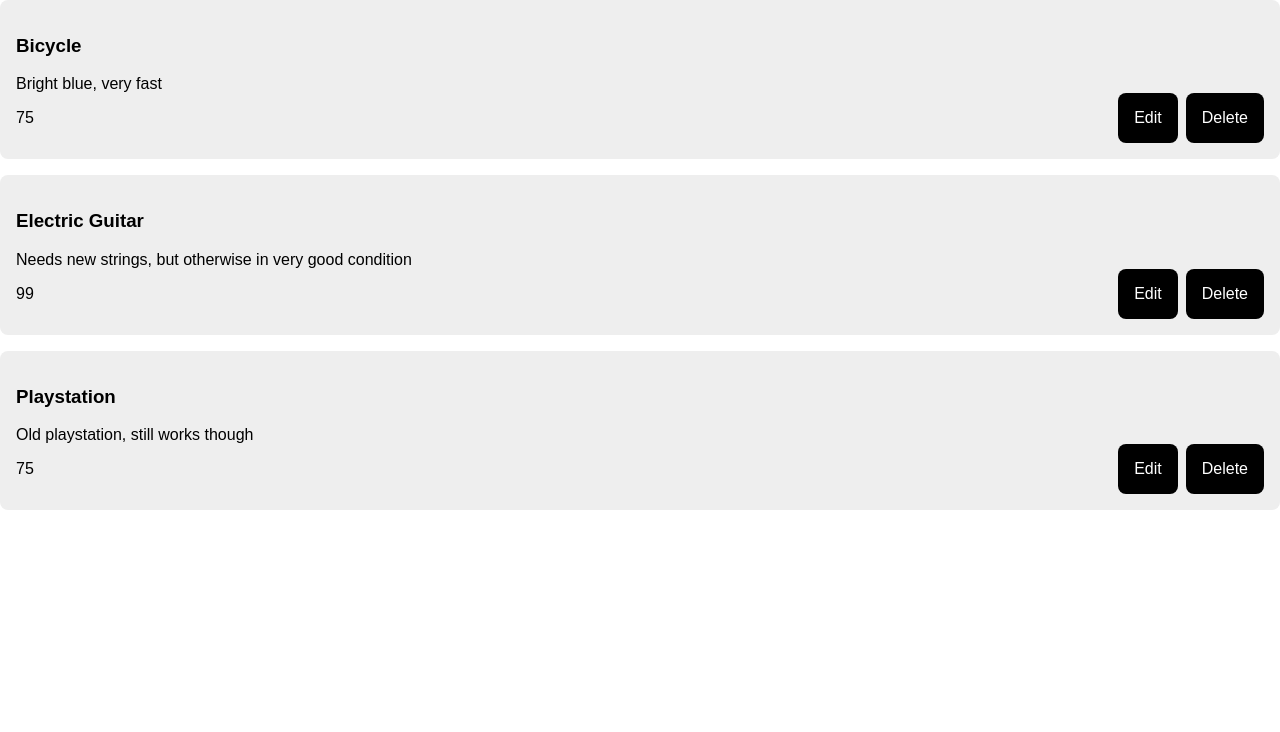
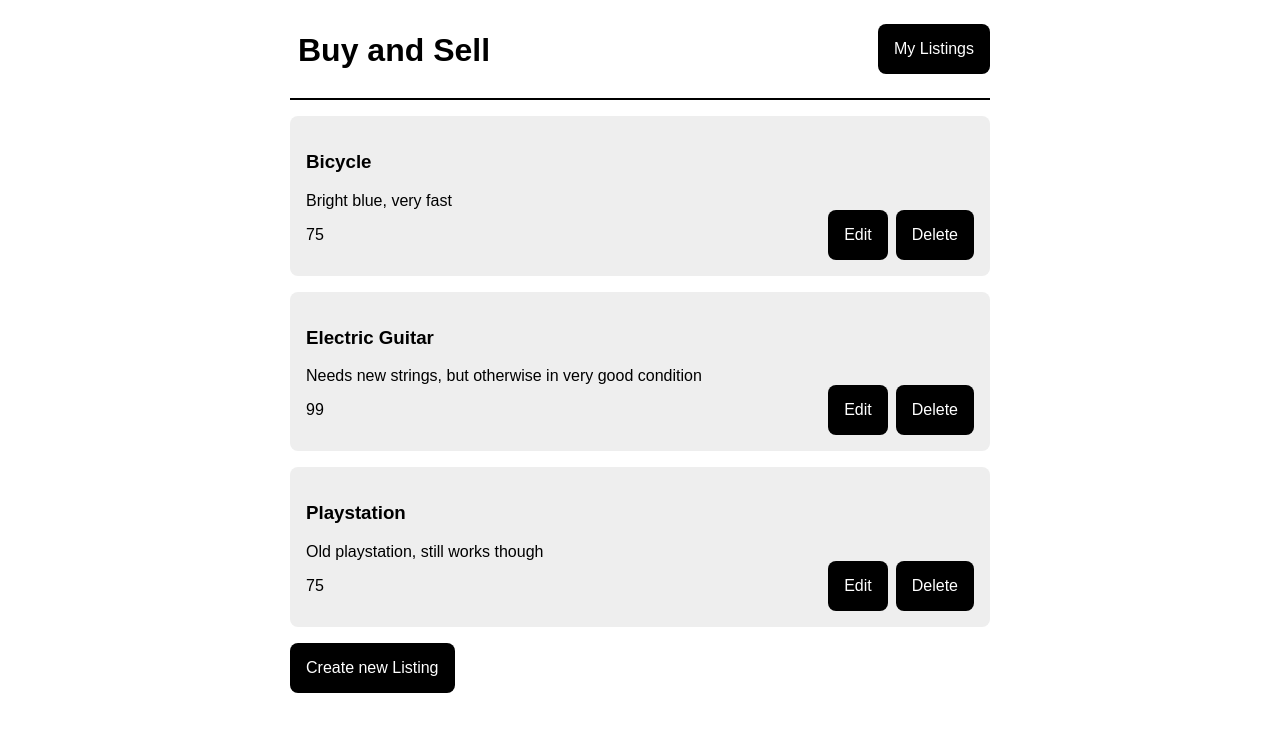
Before and after one commit to honorezemagho/buy-and-sell, an Angular app: page /my-listings in a window 1280 px wide. Shown: the top 732 px of the page. Built offline with nearby package versions, Linux system fonts and the light colour scheme.

Commit message:
add navbar component and finish with the frontend part

```diff
--- a/src/app/app.component.html
+++ b/src/app/app.component.html
@@ -1,2 +1,9 @@
-<router-outlet></router-outlet>
+<div class="page-wrap">
+    <div id="max-width-column">
+        <app-navbar></app-navbar>
+        <div class="content-wrap"></div>
+        <router-outlet></router-outlet>
+    </div>
+</div>
+
 <!-- It's the location on the page where the component matching the current route will be rendered-->
--- a/src/app/app.module.ts
+++ b/src/app/app.module.ts
@@ -10,6 +10,8 @@
 import { NewListingPageComponent } from './new-listing-page/new-listing-page.component';
 import { EditListingPageComponent } from './edit-listing-page/edit-listing-page.component';
 import {FormsModule} from '@angular/forms';
+import { ListingDataFormComponent } from './listing-data-form/listing-data-form.component';
+import { NavbarComponent } from './navbar/navbar.component';
 
 @NgModule({
   declarations: [
@@ -19,7 +21,9 @@
     ContactPageComponent,
     MyListingsPageComponent,
     NewListingPageComponent,
-    EditListingPageComponent
+    EditListingPageComponent,
+    ListingDataFormComponent,
+    NavbarComponent
   ],
   imports: [
     BrowserModule,
--- a/src/app/my-listings-page/my-listings-page.component.html
+++ b/src/app/my-listings-page/my-listings-page.component.html
@@ -13,3 +13,7 @@
     </div>
 
 </div>
+
+<a routerLink="/new-listing">
+    <button>Create new Listing</button>
+</a>
--- /dev/null
+++ b/src/app/navbar/navbar.component.html
@@ -0,0 +1,8 @@
+<div class="top-bar" id=top-bar>
+    <a routerLink="/listings">
+        <h1 id="app-heading">Buy and Sell</h1>
+    </a>
+    <a routerLink="/my-listings">
+        <button id="my-listings-button">My Listings</button>
+    </a>
+</div>
--- /dev/null
+++ b/src/app/navbar/navbar.component.ts
@@ -0,0 +1,15 @@
+import { Component, OnInit } from '@angular/core';
+
+@Component({
+  selector: 'app-navbar',
+  templateUrl: './navbar.component.html',
+  styleUrls: ['./navbar.component.css']
+})
+export class NavbarComponent implements OnInit {
+
+  constructor() { }
+
+  ngOnInit() {
+  }
+
+}
```
Also changed, not shown: src/app/navbar/navbar.component.css (added).
